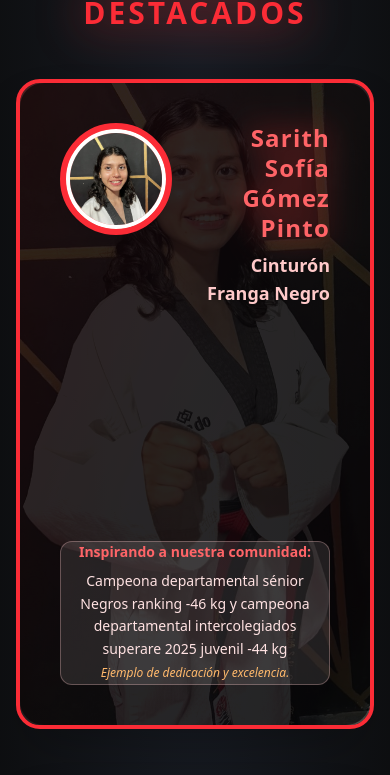
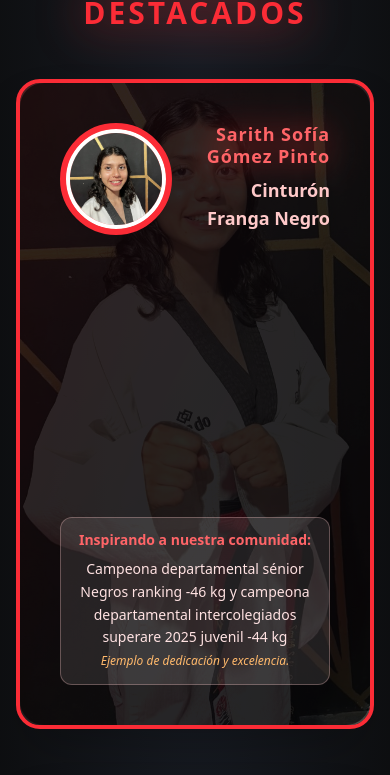
Before and after one commit to Baekho-la-cumbre/Baekho_landing, a React (Vite) app: page / in a window 390 px wide. Shown: the part 4120-4895 px from the top of the page. Built offline with nearby package versions, Linux system fonts and the light colour scheme; a web font is replaced by a local one.

Commit message:
arreglo en tamaños de texto de deportistas destacados

```diff
--- a/src/sections/Logros/Logros.tsx
+++ b/src/sections/Logros/Logros.tsx
@@ -189,7 +189,7 @@ const Logros: React.FC = () => (
 
                     {/* Nombre y categoría en esquina superior derecha */}
                     <div className="flex-1 ml-6 text-right">
-                      <h4 className="text-2xl font-black text-red-400 mb-2 tracking-wider drop-shadow-[0_0_16px_#D42D2D] animate-glow leading-tight">
+                      <h4 className="text-sm min-[390px]:text-lg min-[520px]:text-2xl font-black text-red-400 mb-2 tracking-wider drop-shadow-[0_0_16px_#D42D2D] animate-glow leading-tight">
                         {atleta.nombre}
                       </h4>
                       <p className="text-red-200 font-semibold text-lg drop-shadow">{atleta.categoria}</p>
@@ -200,7 +200,7 @@ const Logros: React.FC = () => (
                   <div className="flex-1"></div>
 
                   {/* Contenedor transparente fijado en la parte inferior */}
-                  <div className="bg-red-50/10 text-center rounded-xl p-3 sm:p-4 border border-red-200/30 w-full h-36 sm:h-45 flex flex-col justify-center">
+                  <div className="bg-red-50/10 text-center rounded-xl p-3 sm:p-4 border border-red-200/30 w-full min-h-[120px] flex flex-col justify-center">
                     <h5 className="text-red-400 font-bold mb-2 sm:mb-3 text-sm sm:text-base">Inspirando a nuestra comunidad:</h5>
                     <p className="text-red-100 text-sm sm:text-base leading-relaxed">
                       {atleta.logros} <br />
```
